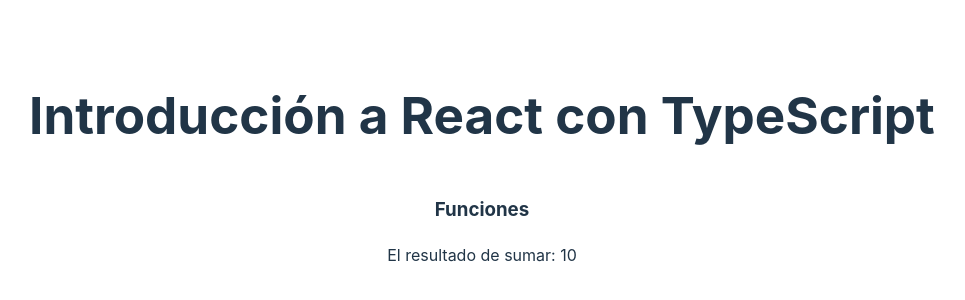
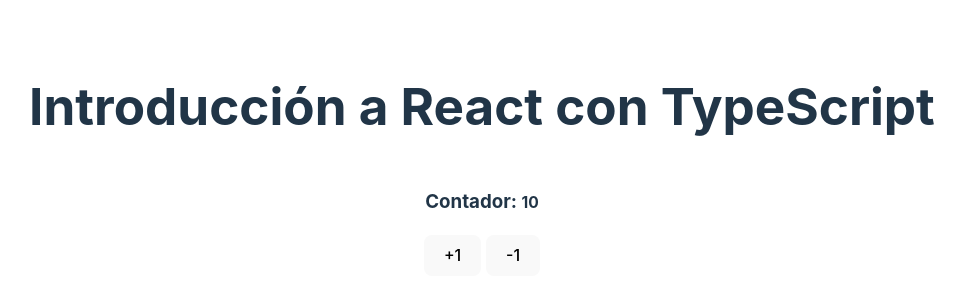
Before and after one commit to teodoro-aguirre/react-bases-ts, a React (Vite) app: page / in a window 1280 px wide. Shown: the part 240-540 px from the top of the page, without its empty margins (158-1123 px from the left). Built offline with nearby package versions, Linux system fonts and the light colour scheme.

Commit message:
Ejemplo de uso de Hook useState utilizando TypeScript

```diff
--- a/src/App.tsx
+++ b/src/App.tsx
@@ -1,5 +1,6 @@
+import { Counter } from "./components"
 import {
-  BasicFunctions,
+  // BasicFunctions,
   // BasicTypes,
   // ObjectLiterals
 }
@@ -13,7 +14,8 @@
 
       {/* <BasicTypes /> */}
       {/* <ObjectLiterals /> */}
-      <BasicFunctions />
+      {/* <BasicFunctions /> */}
+      <Counter />
     </main>
   )
 }
--- /dev/null
+++ b/src/components/Counter.tsx
@@ -0,0 +1,24 @@
+import { useState } from "react"
+
+
+
+export const Counter = () => {
+
+    const [count, setCount] = useState<number>(10)
+
+    const increaseBy = (value: number) => {
+        setCount( count + value )
+    }
+
+  return (
+    <>
+        <h3>Contador: <small> { count }</small></h3>
+
+        <div>
+            <button onClick={ () => increaseBy(+1) }>+1</button>
+            &nbsp;
+            <button onClick={ () => increaseBy(-1) }>-1</button>
+        </div>
+    </>
+  )
+}
--- /dev/null
+++ b/src/components/index.ts
@@ -0,0 +1,2 @@
+
+export * from './Counter';
```
